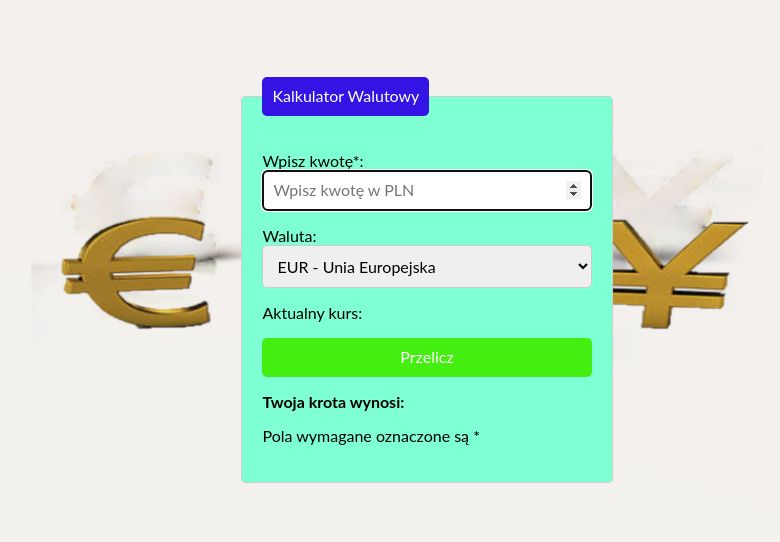
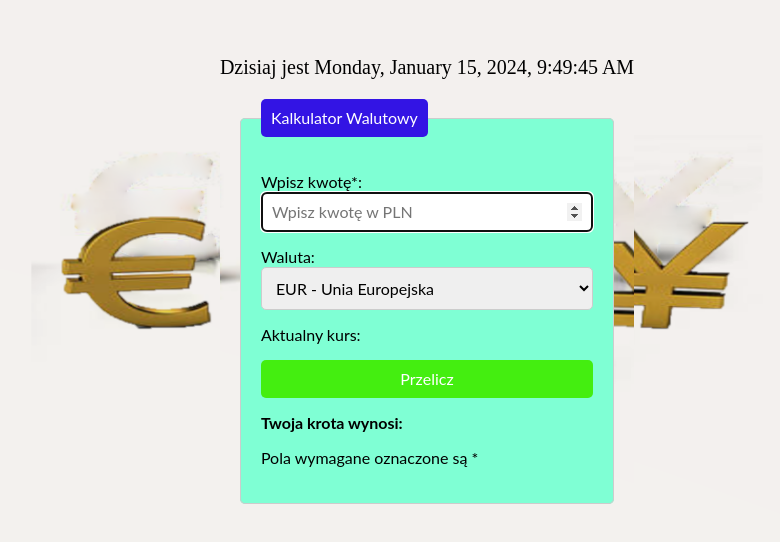
Before and after one commit to KamilMlodzinski/converter-react, a React (Create React App) app: page / in a window 1280 px wide. Shown: the part 120-662 px from the top of the page, without its empty margins (213-993 px from the left). Built offline with nearby package versions, Linux system fonts and the light colour scheme.

Commit message:
add clock to app

```diff
--- a/src/App.js
+++ b/src/App.js
@@ -3,6 +3,7 @@
 import Container  from "./Container";
 import Form  from "./Form";
 import { currencies } from "./currencies";
+import Clock from "./Clock";
 
 function App() {
   const [result, setResult] = useState();
@@ -19,6 +20,7 @@
 
   return (
     <Container>
+      <Clock/>
       <Form
         result={result}
         calculateResult={calculateResult}
--- /dev/null
+++ b/src/Clock/index.js
@@ -0,0 +1,37 @@
+import React from "react";
+import "./style.css";
+import { useState, useEffect } from 'react';
+
+const Clock = () => {
+    const dateFormat = {
+        weekday: "long",
+        day: "numeric",
+        month: "long",
+        year: "numeric",
+    };
+
+    const timeFormat = {
+        hour: "numeric",
+        minute: "numeric",
+        second: "numeric",
+    };
+    const [date, setDate] = useState(new Date());
+
+    useEffect(() => {
+        const intervalId = setInterval(() => {
+            setDate(new Date());
+        }, 1000);
+
+        return () => clearInterval(intervalId);
+    }, []);
+
+    return (
+        <div className="clock">
+            <p>
+            Dzisiaj jest {date.toLocaleString(undefined, dateFormat)}, {date.toLocaleString(undefined, timeFormat)}
+            </p>
+        </div>
+    );
+};
+
+export default Clock;
--- /dev/null
+++ b/src/Clock/style.css
@@ -0,0 +1,7 @@
+.clock {
+    text-align: right;
+    font-size: 20px;
+    font-family: Roboto Mono;
+    margin: 0;
+    color: 777px;
+}
```
